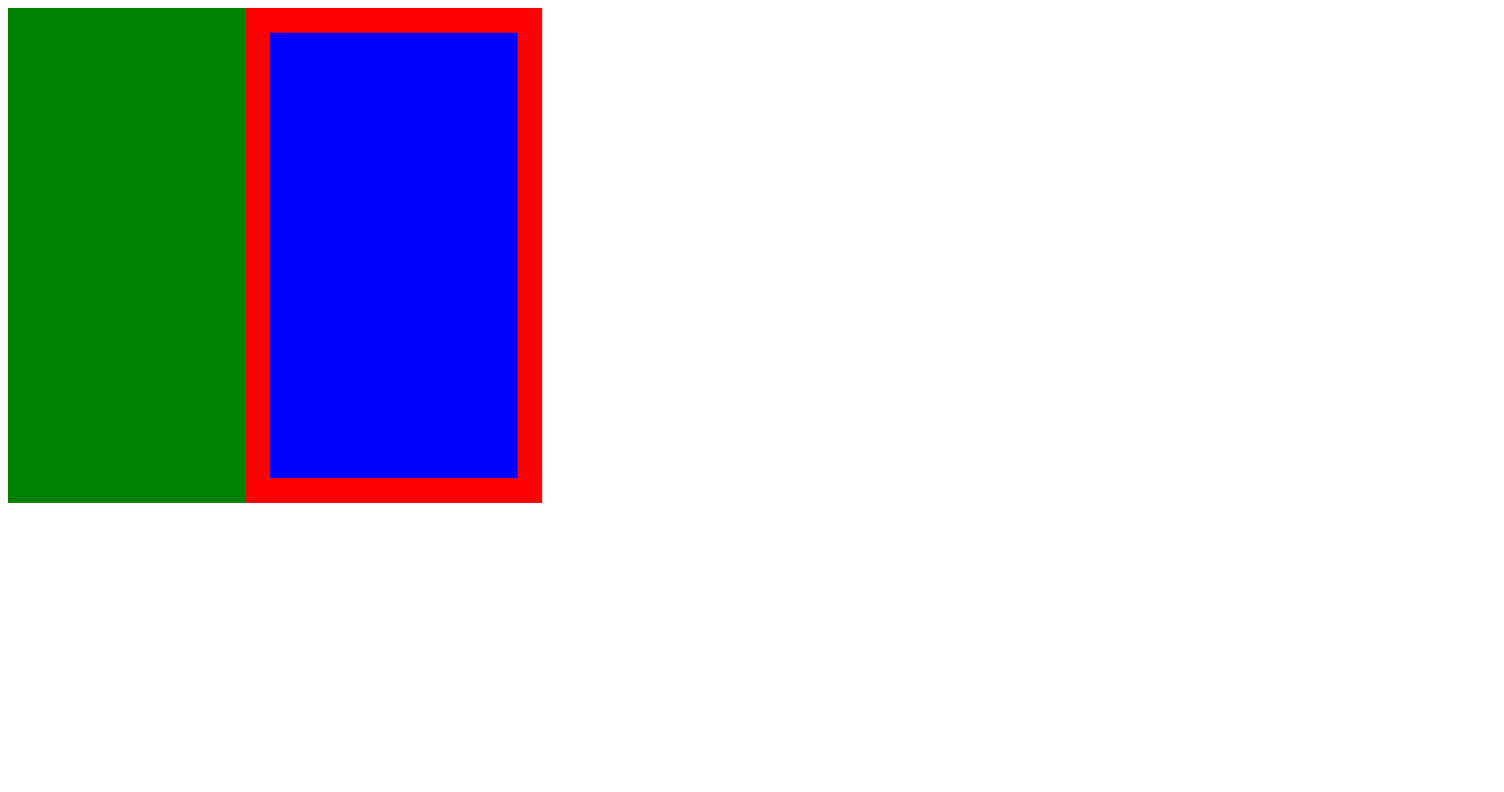
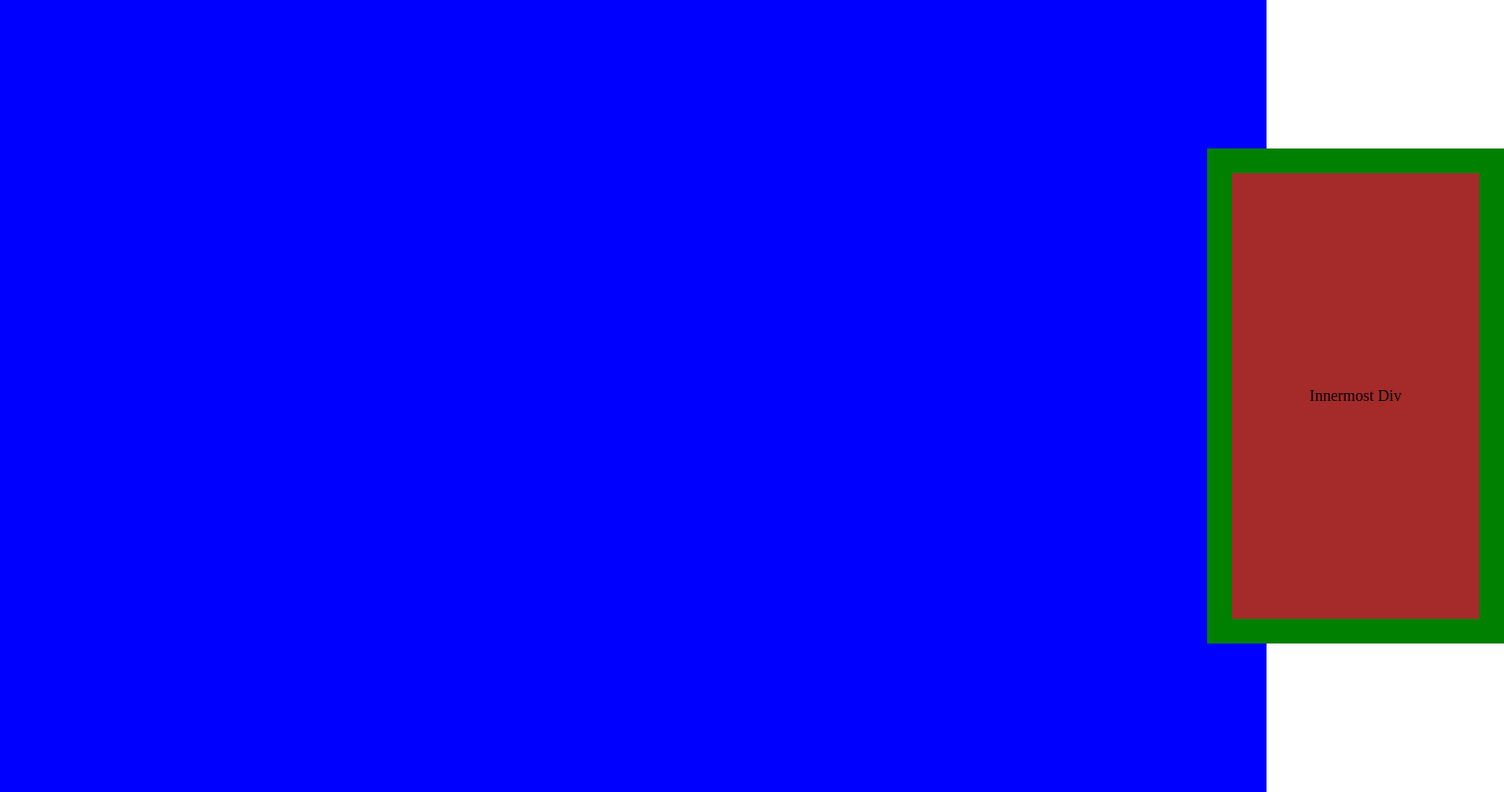
Before and after one commit to Hk41878/Float, a plain HTML site: page index.html in a window 1280 px wide. Shown: the whole page at 99% size, 1520 px wide, since content can reach past the window. Drawn offline with Linux system fonts and the light colour scheme.

Commit message:
Update index.html

```diff
--- a/index.html
+++ b/index.html
@@ -5,77 +5,59 @@
     <meta name="viewport" content="width=device-width, initial-scale=1.0">
     <title>Nested Divs</title>
     <style>
-
+        html, body {
+            height: 100%;
+            margin: 0;
+            padding: 0;
+        }
         .outer {
             width: 100%;
             height: 100%;
-    background-color: yellow;
+            background-color: red; /* Bright red */
             display: flex;
-    position: absolute;
+            position: relative;
+            align-items: center;
             justify-content: center;
-    align-items: center;
         }
-
-  .outer {
-    width: 300px;
-    height: 500px;
-    background-color: green;
-    display: flex;
-    position: fixed;
-    justify-content: center;
-    align-items: center;
-  }
-
         .middle {
-    width: 300px;
-    height: 500px;
-    background-color: red;
+            width: 100%;
+            height: 100%;
+            background-color: blue; /* Bright blue */
             display: flex;
             position: absolute;
             align-items: center;
             justify-content: center;
-    right: -240px; /* Move 240px to the right */
-    transition: right 0.3s ease; /* Smooth transition */
         }
-
-  .inner {
+        .inner1 {
+            width: 300px;
+            height: 500px;
+            background-color: green; /* Bright green */
+            display: flex;
+            position: absolute;
+            align-items: center;
+            justify-content: center;
+            right: -240px;
+        }
+        .inner2 {
             width: 250px;
             height: 450px;
-    background-color: blue;
+            background-color: brown; /* Brown */
+            display: flex;
+            position: absolute;
+            align-items: center;
+            justify-content: center;
         }
     </style>
 </head>
 <body>
-
-  <div class="body-class" >
-  <div class="outer" id="outerBox">
-    <div class="middle" id="middleBox">
-      <div class="inner"></div>
+    <div class="outer">
+        <div class="middle">
+            <div class="inner1">
+                <div class="inner2">
+                    Innermost Div
                 </div>
             </div>
         </div>
-  <script>
-    // Get the middle box element
-    var middleBox = document.getElementById("middleBox");
-    // Get the outer box element
-    var outerBox = document.getElementById("outerBox");
-
-    // Add event listener for click or touch on outer div
-    outerBox.addEventListener("click", function() {
-      // Set the right property of middle box back to -240px
-      middleBox.style.right = "-240px";
-    });
-
-    // Add event listener for click or touch on middle div
-    middleBox.addEventListener("click", function(e) {
-      // Stop propagation to prevent the event from bubbling up to the outer div
-      e.stopPropagation();
-      // Check if the right property is already set to 0
-      if (middleBox.style.right !== "0px") {
-        // Toggle the right property of middle box
-        middleBox.style.right = "0";
-      }
-    });
-  </script>
+    </div>
 </body>
 </html>
```
Lines whose indentation alone changed are shown as unchanged.
